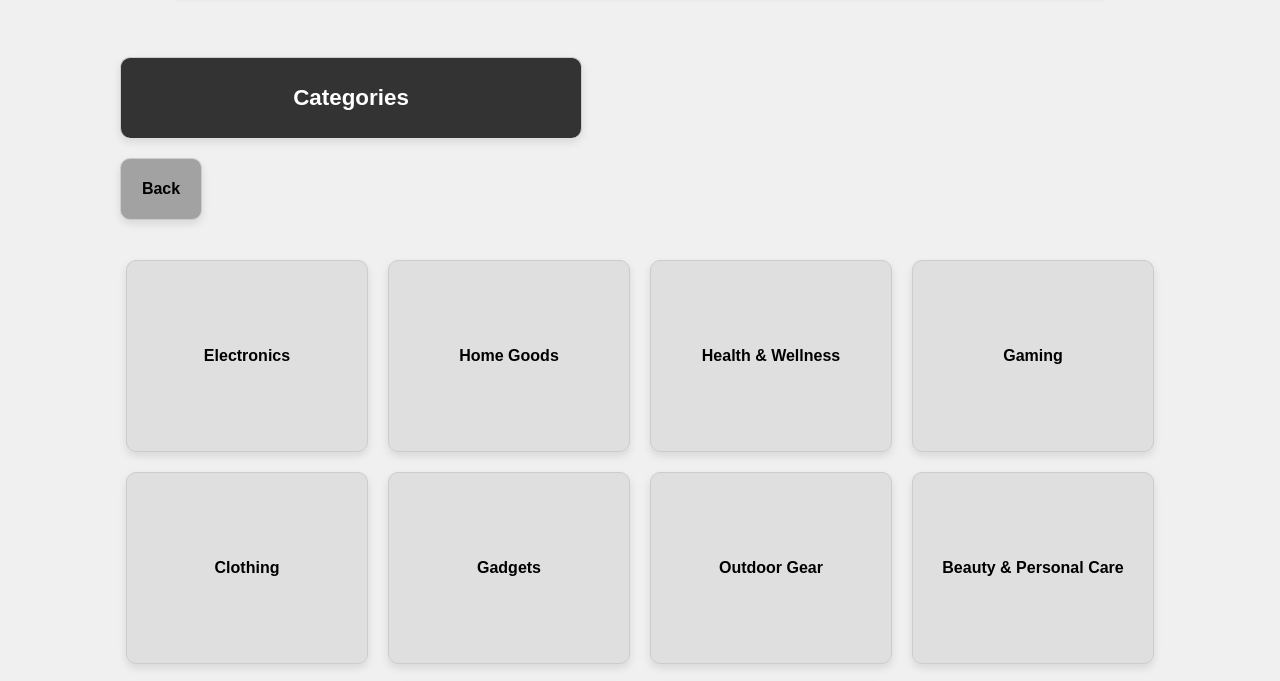
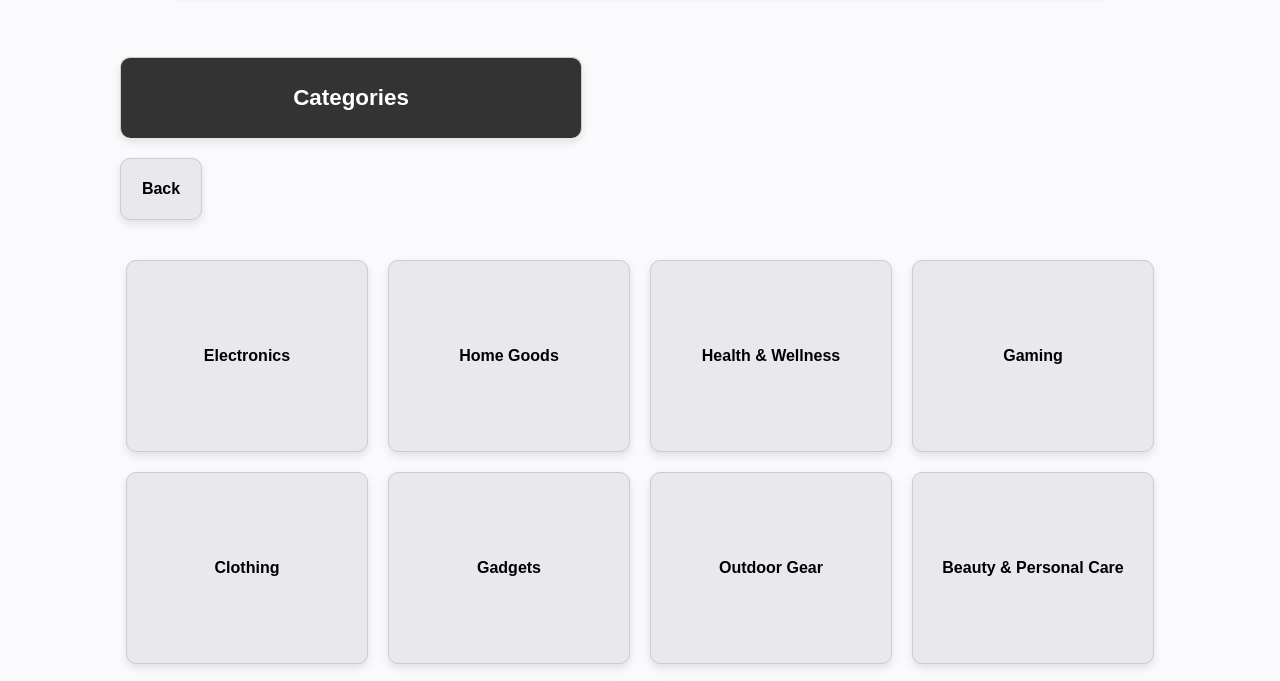
Before and after one commit to Tajae1532/Website, a website: page categories/categories.html in a window 1280 px wide. Shown: the part 73-754 px from the top of the page. Drawn offline with Linux system fonts and the light colour scheme.

Commit message:
small changes

```diff
--- a/categories/categories.css
+++ b/categories/categories.css
@@ -72,7 +72,7 @@ button:hover {
     font-weight: bold;
     width: 200px;
     height: 150px;
-    background-color: #9b9b9b33;
+    background-color: #E8E8ED;
     border: 1px solid #ccc;
     box-shadow: 0 4px 8px rgba(0, 0, 0, 0.1);
     border-radius: 10px;
@@ -122,7 +122,7 @@ button:hover {
     margin-right: auto;
     width: 40px;
     height: 20px;
-    background-color: #9b9b9bea;
+    background-color: #e8e8ed;
     border: 1px solid #ccc;
     box-shadow: 0 4px 8px rgba(0, 0, 0, 0.1);
     border-radius: 10px;
--- a/home.css
+++ b/home.css
@@ -47,7 +47,7 @@
 }
 
 .scrolling-banner {
-    background-color: #fff;
+    background-color: transparent;
     padding: 10px;
     margin: 20px 0;
     width: 1100px;
@@ -65,7 +65,7 @@
     text-align: center;
     text-decoration: none;
     color: inherit;
-    background-color: #ebebeb97;
+    background-color: #E8E8ED;
     padding: 10px;
     border-radius: 10px;
     transition: transform 0.3s ease, box-shadow 0.3s ease;
--- a/static/web_body.css
+++ b/static/web_body.css
@@ -2,7 +2,7 @@ body {
     font-family: 'Arial', sans-serif;
     margin: 0;
     padding: 0;
-    background-color: #f0f0f0;
+    background-color: #fafafc;
 }
 
 main {
```
